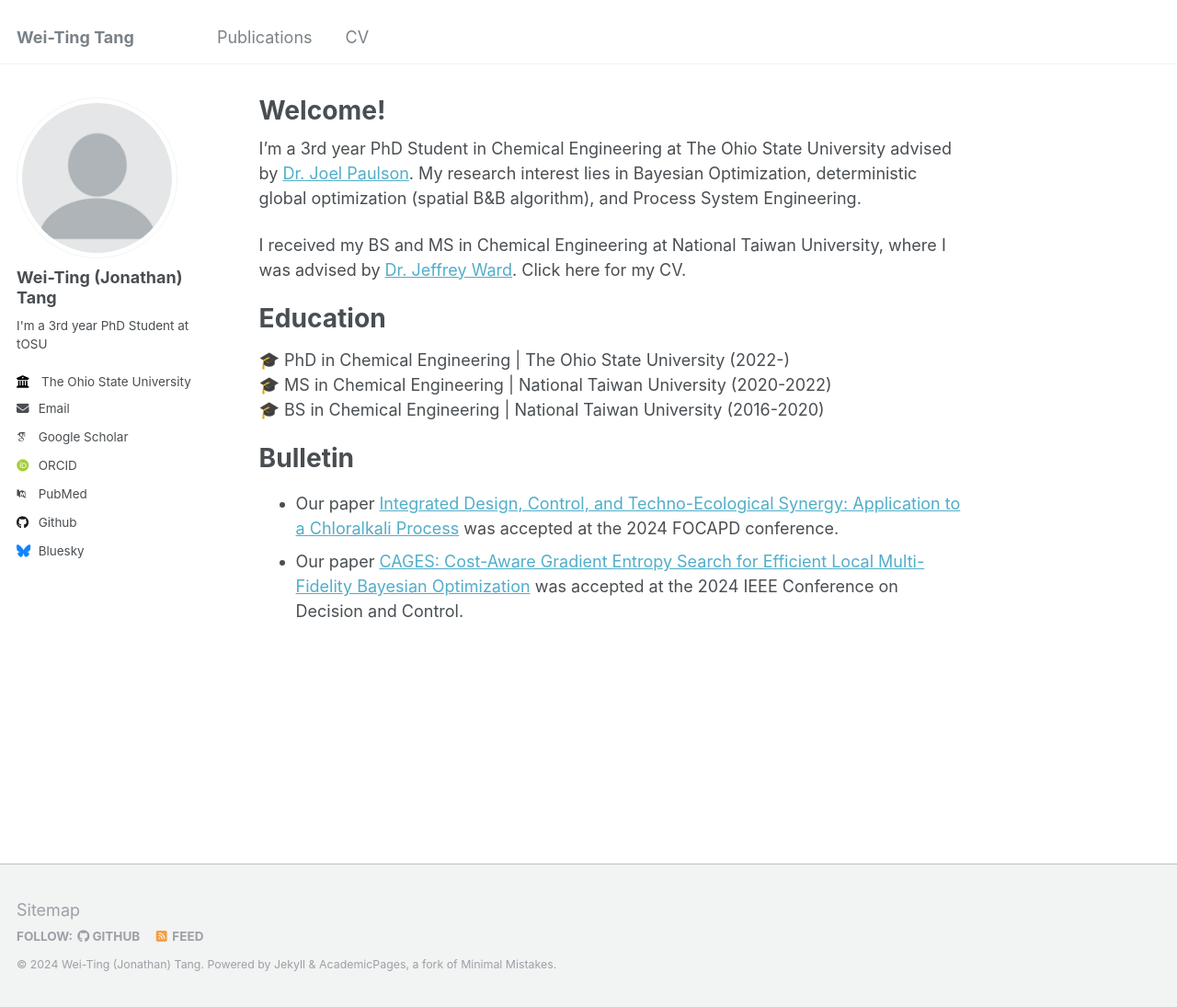
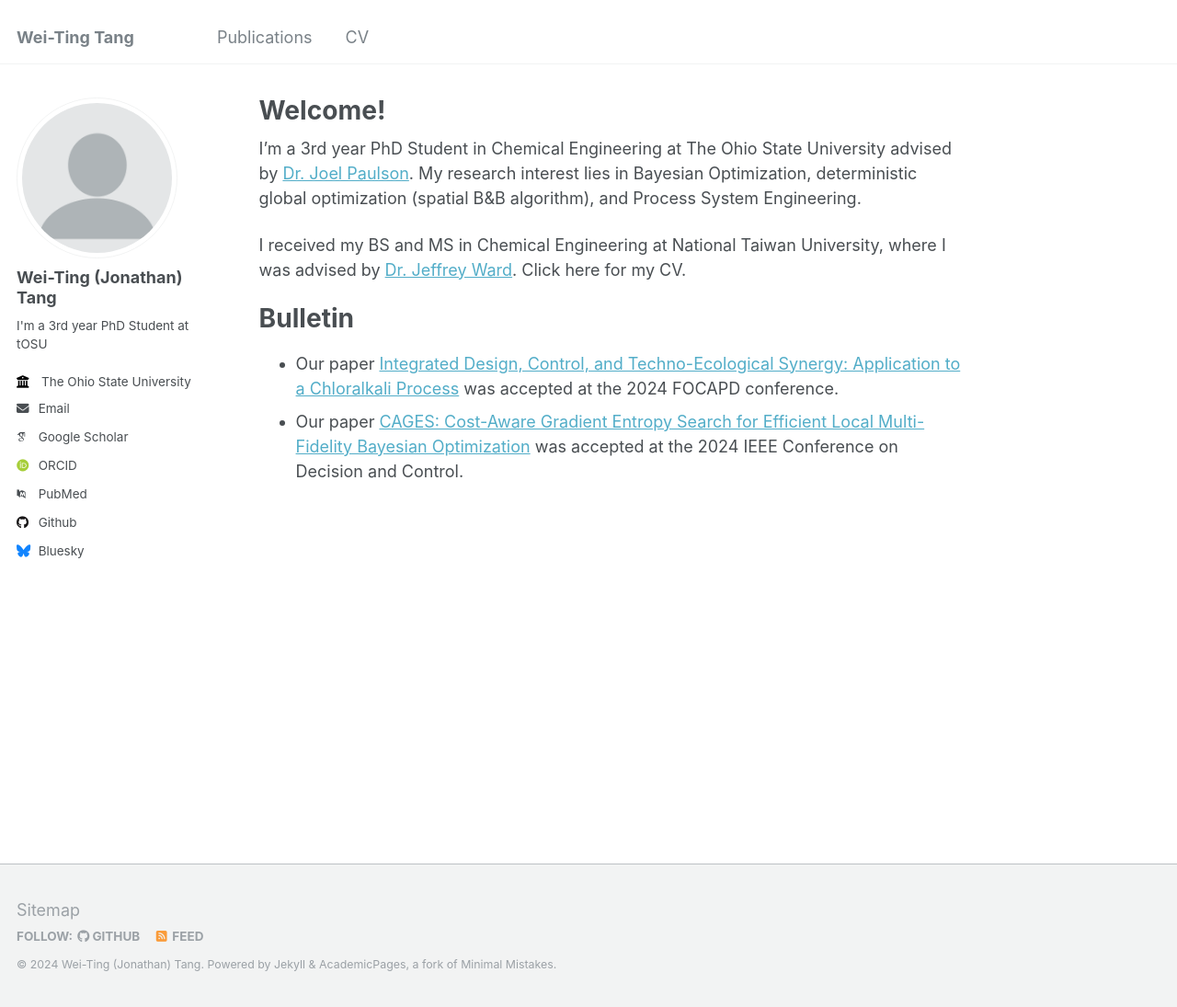
Before and after one commit to R09524081/R09524081.github.io, a Jekyll site: the page built from _pages/about.md, in a window 1280 px wide and 1095 px high. Shown: the whole window at 92% size. Built offline with Jekyll 4.4.1, drawn with Linux system fonts in a browser that asks for light colours; some web fonts are replaced.

Commit message:
Update about.md

```diff
--- a/_pages/about.md
+++ b/_pages/about.md
@@ -12,12 +12,6 @@ I'm a 3rd year PhD Student in Chemical Engineering at The Ohio State University
 
 I received my BS and MS in Chemical Engineering at National Taiwan University, where I was advised by [Dr. Jeffrey Ward](https://che.ntu.edu.tw/che/en/jeffward.html). Click here for my CV.
 
-Education
-======
-🎓 PhD in Chemical Engineering | The Ohio State University (2022-) <br>
-🎓 MS in Chemical Engineering | National Taiwan University (2020-2022) <br>
-🎓 BS in Chemical Engineering | National Taiwan University (2016-2020) <br>
-
 Bulletin
 ======
 - Our paper [Integrated Design, Control, and Techno-Ecological Synergy: Application to a Chloralkali Process](https://psecommunity.org/wp-content/plugins/wpor/includes/file/2407/LAPSE-2024.1551-1v1.pdf) was accepted at the 2024 FOCAPD conference. <br>
```
